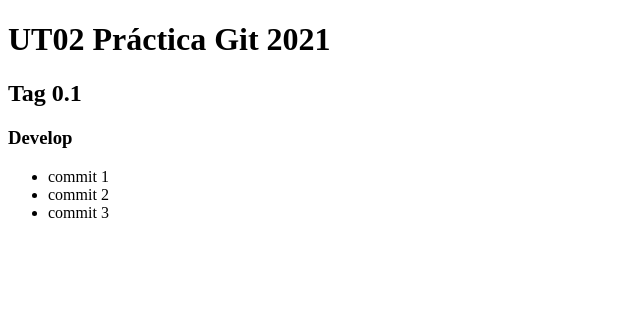
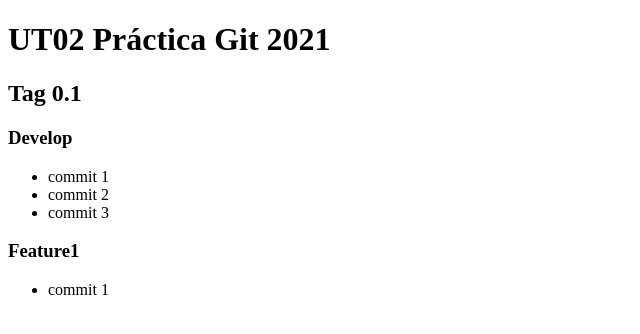
Before and after one commit to PMenchen/UT02-Git2021, a plain HTML site: page index.html in a window 1280 px wide. Shown: the whole page, without its empty margins (0-640 px from the left). Drawn offline with Linux system fonts and the light colour scheme.

Commit message:
Commit 1 rama feature1

```diff
--- a/index.html
+++ b/index.html
@@ -17,5 +17,10 @@
         <li>commit 2</li>
         <li>commit 3</li>
     </ul>
+
+    <h3>Feature1</h3>
+    <ul>
+        <li>commit 1</li>
+    </ul>
 </body>
 </html>
```
